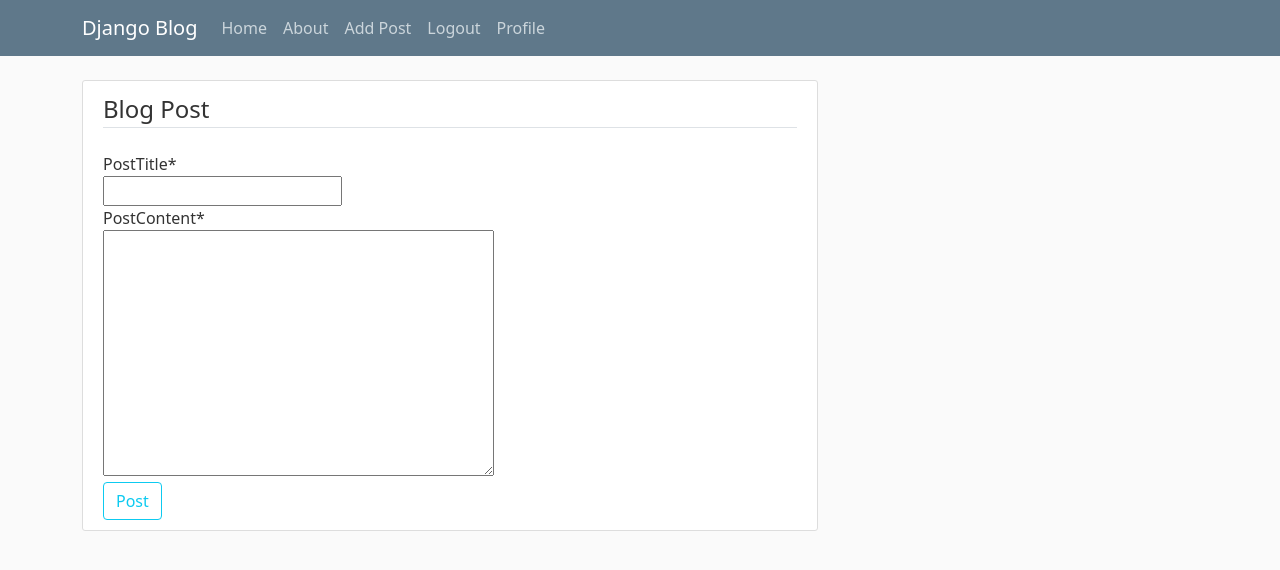
After one commit to Anam-jafar/FarmersHope, a Django app: page /blog_dashboard/post/new/ in a window 1280 px wide. The commit adds this page. Shown: the top 570 px of the page. Run offline with Django 4.2, Linux system fonts and the light colour scheme; a user stored in the database is signed in; some libraries are stand-ins or nearby versions.

Commit message:
Blog add-update-delete implemented

```diff
--- a/BlogSupport/models.py
+++ b/BlogSupport/models.py
@@ -1,6 +1,7 @@
 from django.db import models
 from django.utils import timezone
 from django.contrib.auth.models import User
+from django.urls import reverse
 
 
 class Post(models.Model):
@@ -11,3 +12,6 @@ class Post(models.Model):
 
     def __str__(self):
         return self.postTitle
+
+    def get_absolute_url(self):
+        return reverse('post-detail', kwargs={'pk': self.pk})
--- a/BlogSupport/templates/BlogSupport/base.html
+++ b/BlogSupport/templates/BlogSupport/base.html
@@ -33,6 +33,7 @@
                     <!-- Navbar Right Side -->
                 <div class="navbar-nav">
                     {% if user.is_authenticated %}
+                        <a class="nav-item nav-link" href="{% url 'post-create' %}">Add Post</a>
                         <a class="nav-item nav-link" href="{% url 'logout' %}">Logout</a>
                         <a class="nav-item nav-link" href="{% url 'profile' %}">Profile</a>
                     {% else %}
--- a/BlogSupport/templates/BlogSupport/blog_dashboard.html
+++ b/BlogSupport/templates/BlogSupport/blog_dashboard.html
@@ -11,7 +11,7 @@
       <a class="mr-2" href="#">{{ post.author }}</a>
       <small class="text-muted">{{ post.datePosted | date:"F d, Y"}}</small>
     </div>
-    <h2><a class="article-title" href="#">{{ post.postTitle }}</a></h2>
+    <h2><a class="article-title" href="{% url 'post-detail' post.id %}">{{ post.postTitle }}</a></h2>
     <p class="article-content">{{ post.postContent }}</p>
   </div>
 </article>
--- /dev/null
+++ b/BlogSupport/templates/BlogSupport/post_form.html
@@ -0,0 +1,17 @@
+{% extends "BlogSupport/base.html" %}
+{% load crispy_forms_tags %}
+ {% block content %}
+<div class="content-section">
+  <form method="POST">
+    {% csrf_token %}
+    <fieldset class="form-group">
+      <legend class="border-bottom mb-4">Blog Post</legend>
+      {{ form| crispy }}
+    </fieldset>
+    <div class="form-group">
+      <button class="btn btn-outline-info" type="submit">Post</button>
+    </div>
+  </form>
+
+</div>
+{% endblock content %}
--- a/BlogSupport/urls.py
+++ b/BlogSupport/urls.py
@@ -1,7 +1,14 @@
 from django.urls import path
 from . import views
+from .views import PostListView, PostDetailView, PostCreateView, PostUpdateView, PostDeleteView
 
 urlpatterns = [
-    path('', views.blogDashboard, name='blog-dashboard'),
+    path('', PostListView.as_view(), name='blog-dashboard'),
     path('add_blog/', views.addBlog, name='blog-add_blog'),
+    path('post/<int:pk>/', PostDetailView.as_view(), name='post-detail'),
+    # pk is primary key of post object this is the convention
+    path('post/new/', PostCreateView.as_view(), name='post-create'),
+    path('post/<int:pk>/update/', PostUpdateView.as_view(), name='post-update'),
+    path('post/<int:pk>/delete/', PostDeleteView.as_view(), name='post-delete'),
+
 ]
--- a/BlogSupport/views.py
+++ b/BlogSupport/views.py
@@ -1,21 +1,7 @@
 from django.shortcuts import render
 from .models import Post
-
-blogs = [
-    {
-        'author': 'Anam',
-        'title': 'Blog Post 1',
-        'content': 'First Post content',
-        'date_posted': 'August 23, 2021'
-    },
-    {
-        'author': 'Arman',
-        'title': 'Blog Post 2',
-        'content': 'Second Post content',
-        'date_posted': 'August 25, 2021'
-    },
-
-]
+from django.views.generic import ListView, DetailView, CreateView, UpdateView, DeleteView
+from django.contrib.auth.mixins import LoginRequiredMixin, UserPassesTestMixin
 
 
 # for viewing all the blogs
@@ -31,3 +17,56 @@ def blogDashboard(request):
 
 def addBlog(request):
     return render(request, 'BlogSupport/add_blog.html', {'title': 'Add a Question'})
+
+
+# class based view
+
+class PostListView(ListView):
+    model = Post
+    # for list and Detail
+    # <app>/<model>_<viewtype>.html -- looking for this templates if it's not the name then use this things
+    template_name = 'BlogSupport/blog_dashboard.html'
+    context_object_name = 'blogs'
+    # context object name in list View is object if we want something else then declare it here
+    ordering = ['-datePosted']  # this is for ordering - for newest to oldest
+
+
+class PostDetailView(DetailView):
+    model = Post
+
+
+class PostCreateView(LoginRequiredMixin, CreateView):
+    model = Post
+    fields = ['postTitle', 'postContent']
+
+    # for create and update
+    # <app>/<model>_form.html
+    def form_valid(self, form):
+        form.instance.author = self.request.user
+        return super().form_valid(form)
+
+
+class PostUpdateView(LoginRequiredMixin, UserPassesTestMixin, UpdateView):
+    model = Post
+    fields = ['postTitle', 'postContent']
+
+    def form_valid(self, form):
+        form.instance.author = self.request.user
+        return super().form_valid(form)
+
+    def test_func(self):
+        post = self.get_object()
+        if self.request.user == post.author:
+            return True
+        return False
+
+
+class PostDeleteView(LoginRequiredMixin, UserPassesTestMixin, DeleteView):
+    model = Post
+    success_url = '/blog_dashboard/'
+
+    def test_func(self):
+        post = self.get_object()
+        if self.request.user == post.author:
+            return True
+        return False
```
Also changed, not shown: BlogSupport/templates/BlogSupport/post_confirm_delete.html (added, +19 -0 lines), BlogSupport/templates/BlogSupport/post_detail.html (added, +25 -0 lines), db.sqlite3.
